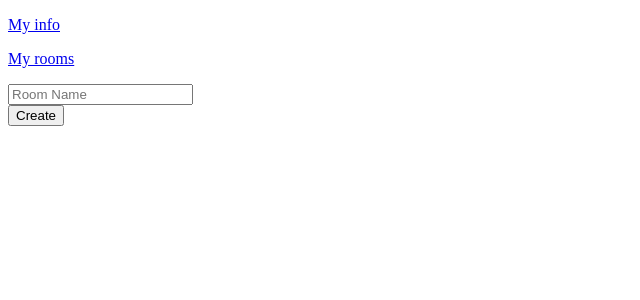
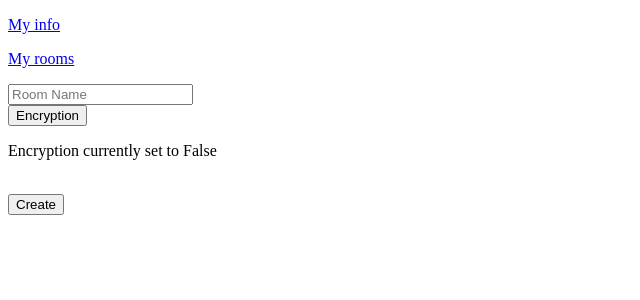
Before and after one commit to eskil4152/chatapp-client, a Next.js app: page /rooms/make in a window 1280 px wide. Shown: the top 300 px of the page, without its empty margins (0-640 px from the left). Built offline with nearby package versions, Linux system fonts and the light colour scheme.

Commit message:
Encryption switch

```diff
--- a/src/api/MakeRoomAPI.tsx
+++ b/src/api/MakeRoomAPI.tsx
@@ -1,4 +1,7 @@
-export default async function MakeRoomAPI(roomName: string) {
+export default async function MakeRoomAPI(
+  roomName: string,
+  encryption: boolean,
+) {
   return await fetch(
     `${process.env.NEXT_PUBLIC_SERVER_API_URL}/api/rooms/make`,
     {
@@ -8,6 +11,7 @@ export default async function MakeRoomAPI(roomName: string) {
       },
       body: JSON.stringify({
         roomName: roomName,
+        encrypted: encryption,
       }),
       credentials: "include",
     },
--- a/src/app/rooms/make/page.tsx
+++ b/src/app/rooms/make/page.tsx
@@ -8,11 +8,12 @@ export default function AddRoom() {
   const router = useRouter();
 
   const [roomName, setRoomName] = useState("");
+  const [encryption, setEncryption] = useState(false);
 
   async function handleSubmit(e: React.FormEvent<HTMLFormElement>) {
     e.preventDefault();
 
-    const data = await MakeRoomAPI(roomName);
+    const data = await MakeRoomAPI(roomName, encryption);
 
     if (data.status === 201) {
       router.replace("/rooms");
@@ -38,6 +39,16 @@ export default function AddRoom() {
 
         <br />
 
+        <input
+          type="button"
+          id="encrypted"
+          value={"Encryption"}
+          onClick={(e) => setEncryption(!encryption)}
+        />
+        <p>Encryption currently set to {encryption ? "True" : "False"}</p>
+
+        <br />
+
         <div className="flex justify-center gap-10">
           <button className="border-2 border-black px-4 rounded-full mt-2 dark:border-white">
             Create
```
